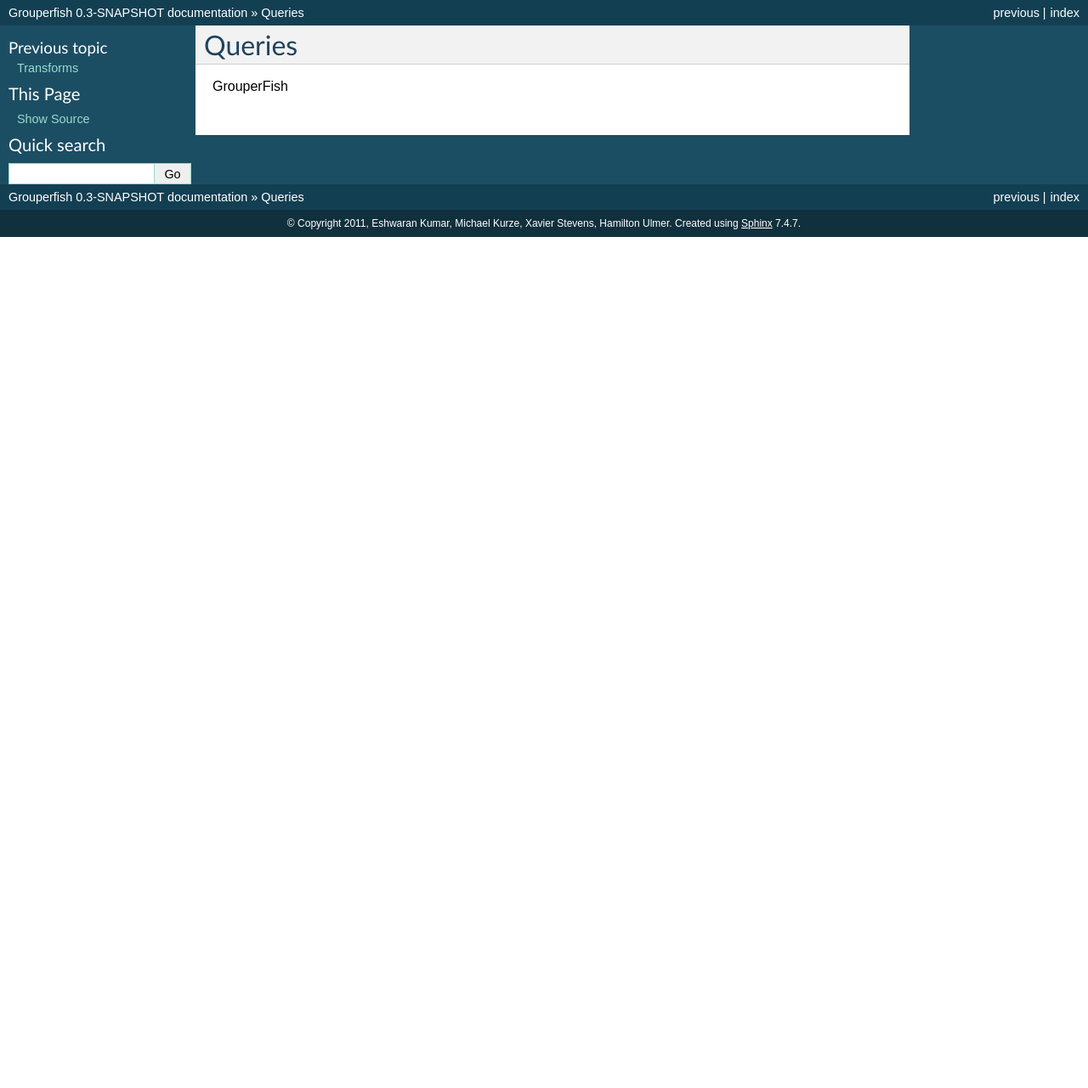
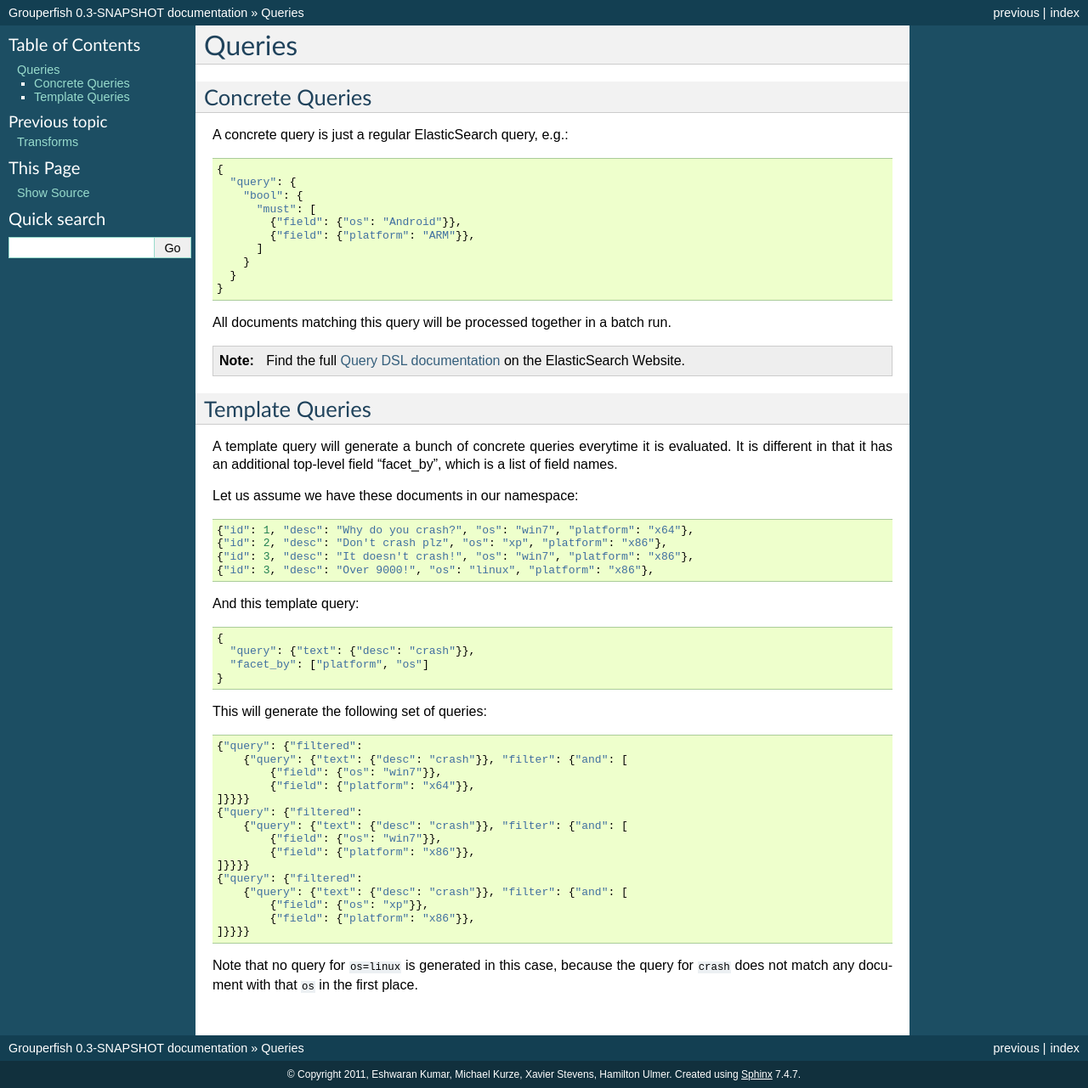
Before and after one commit to mozilla-metrics/grouperfish, a Sphinx documentation site: the page built from docs/queries.rst, in a window 1280 px wide. Shown: the whole page at 85% size. Built offline with Sphinx 7.4.7, drawn with Linux system fonts in a browser that asks for light colours; formulas are drawn with MathJax 3; before the commit the page ends 900 px from its top, so only the background shows below that.

Commit message:
Added query docs.

```diff
--- a/docs/queries.rst
+++ b/docs/queries.rst
@@ -4,4 +4,83 @@
 Queries
 =======
 
-GrouperFish
+Concrete Queries
+----------------
+
+A concrete query is just a regular ElasticSearch query, e.g.:
+
+::
+
+    {
+      "query": {
+        "bool": {
+          "must": [
+            {"field": {"os": "Android"}},
+            {"field": {"platform": "ARM"}},
+          ]
+        }
+      }
+    }
+
+All documents matching this query will be processed together in a batch run.
+
+.. note::
+   Find the full `Query DSL documentation`_ on the ElasticSearch Website.
+
+.. _`Query DSL documentation`:
+   http://www.elasticsearch.org/guide/reference/query-dsl/
+
+
+.. _template-queries:
+
+
+Template Queries
+----------------
+
+A template query will generate a bunch of concrete queries everytime it is
+evaluated. It is different in that it has an additional top-level field
+"facet_by", which is a list of field names.
+
+Let us assume we have these documents in our namespace:
+
+::
+
+    {"id": 1, "desc": "Why do you crash?", "os": "win7", "platform": "x64"},
+    {"id": 2, "desc": "Don't crash plz", "os": "xp", "platform": "x86"},
+    {"id": 3, "desc": "It doesn't crash!", "os": "win7", "platform": "x86"},
+    {"id": 3, "desc": "Over 9000!", "os": "linux", "platform": "x86"},
+
+
+And this template query:
+
+::
+
+    {
+      "query": {"text": {"desc": "crash"}},
+      "facet_by": ["platform", "os"]
+    }
+
+
+This will generate the following set of queries:
+
+::
+
+    {"query": {"filtered":
+        {"query": {"text": {"desc": "crash"}}, "filter": {"and": [
+            {"field": {"os": "win7"}},
+            {"field": {"platform": "x64"}},
+    ]}}}}
+    {"query": {"filtered":
+        {"query": {"text": {"desc": "crash"}}, "filter": {"and": [
+            {"field": {"os": "win7"}},
+            {"field": {"platform": "x86"}},
+    ]}}}}
+    {"query": {"filtered":
+        {"query": {"text": {"desc": "crash"}}, "filter": {"and": [
+            {"field": {"os": "xp"}},
+            {"field": {"platform": "x86"}},
+    ]}}}}
+
+Note that no query for ``os=linux`` is generated in this case, because the
+query for ``crash`` does not match any document with that ``os`` in the first
+place.
```
